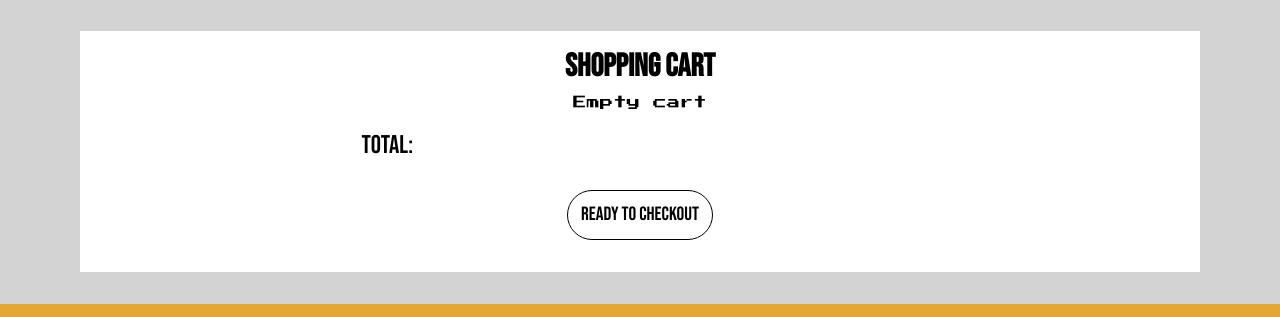
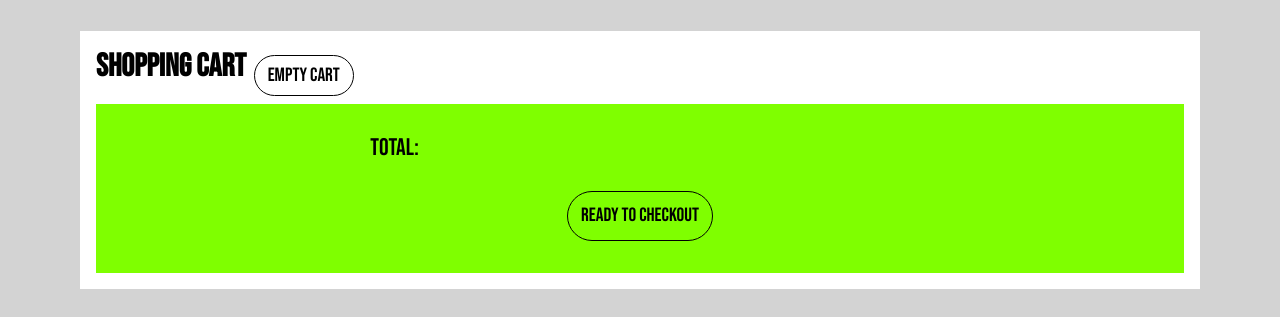
Before and after one commit to AnnaEikrem/gaming-webstore, a plain HTML site: page _app/shopping-cart/index.html in a window 1280 px wide. Shown: the part 149-466 px from the top of the page. Drawn offline with Linux system fonts and the light colour scheme; no server answers.

Commit message:
Added styling for 'shopping-cart'

```diff
--- a/_app/css/modules/shopping-cart.css
+++ b/_app/css/modules/shopping-cart.css
@@ -4,6 +4,15 @@
 	text-align: center;
 	color: var(--color-02);
 	background: var(--color-03);
+}
+
+.cart__empty--button {
+	margin: var(--margin-small);
+	padding: var(--padding-small) var(--padding-medium);
+	border: 1px solid var(--color-02);
+	border-radius: 2rem;
+	font-family: var(--font-family-primary);
+	font-size: var(--font-size-small);
 }
 
 .cart__headline {
@@ -42,7 +51,7 @@
 	background: var(--color-background);
 }
 
-.cart__products--summary {
+.cart__bottom--summary {
 	padding: var(--padding-normal);
 	font-size: var(--font-size-medium);
 	background-color: chartreuse;
@@ -66,9 +75,13 @@
 	font-size: var(--font-size-small);
 }
 
-@media screen and (min-width: 940px) {
+@media screen and (min-width: 678px) {
 	.cart__section {
 		margin: 2rem 5rem
+	}
+
+	.cart__top {
+		display: flex;
 	}
 
 	.cart__product--item {
```
